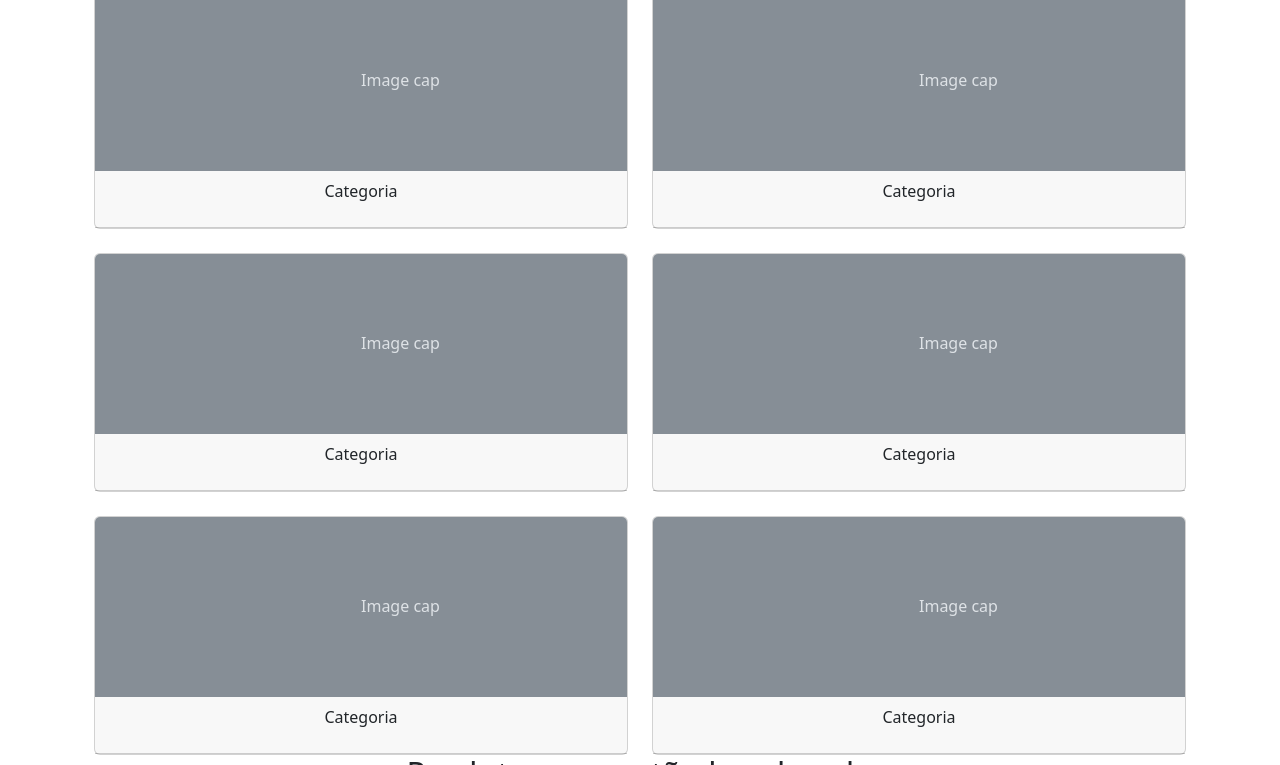
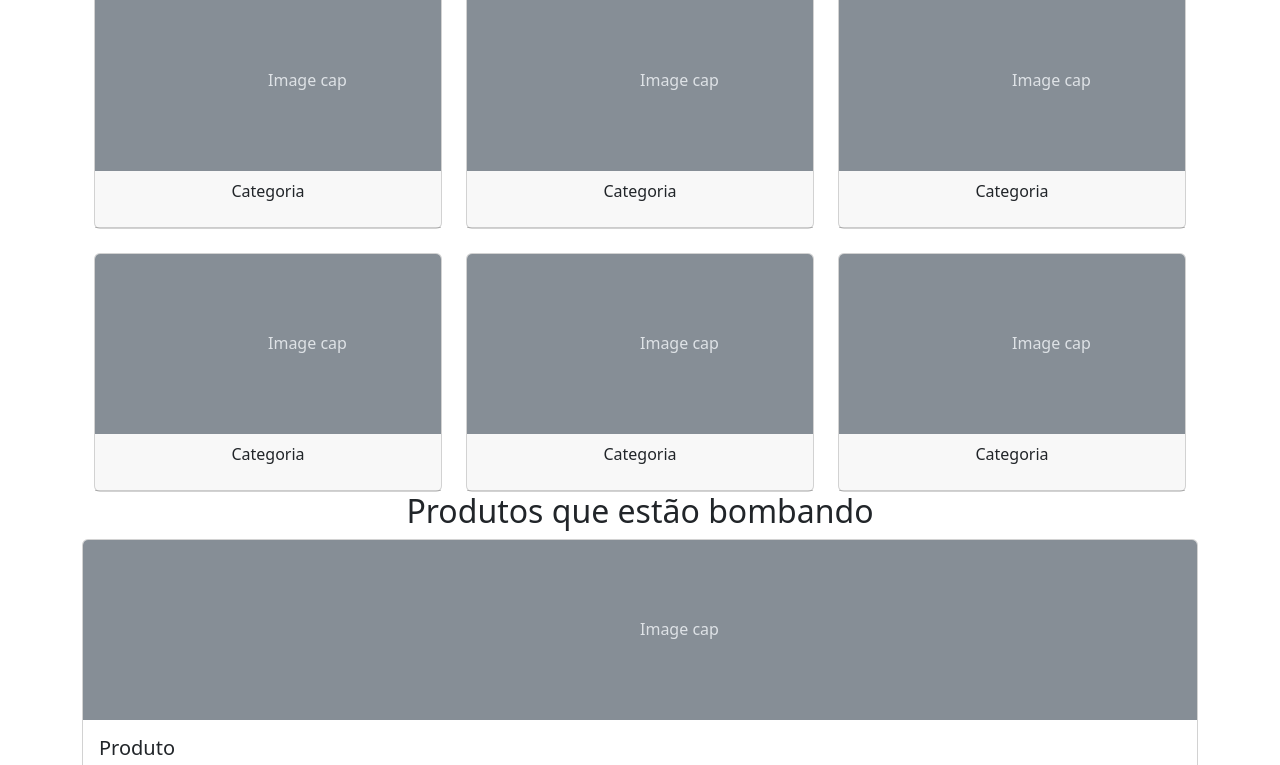
Before and after one commit to kevenscharttz/meteora, a plain HTML site: page meteora/index.html in a window 1280 px wide. Shown: the part 512-1277 px from the top of the page. Drawn offline with nearby package versions, Linux system fonts and the light colour scheme.

Commit message:
feito responsividade nos cards de categoria

```diff
--- a/meteora/index.html
+++ b/meteora/index.html
@@ -105,7 +105,7 @@
     <h2 class="text-center">Busque por categoria:</h2>
 
     <div class="container row mx-auto g-4">
-        <div class="col-6">
+        <div class="col-6 col-md-4 col-xxl-2">
             <div class="card">
                 <svg class="bd-placeholder-img card-img-top" width="100%" height="180"
                     xmlns="http://www.w3.org/2000/svg" role="img" aria-label="Placeholder: Image cap"
@@ -119,7 +119,7 @@
                 </div>
             </div>
         </div>
-        <div class="col-6">
+        <div class="col-6 col-md-4 col-xxl-2">
             <div class="card">
                 <svg class="bd-placeholder-img card-img-top" width="100%" height="180"
                     xmlns="http://www.w3.org/2000/svg" role="img" aria-label="Placeholder: Image cap"
@@ -133,7 +133,7 @@
                 </div>
             </div>
         </div>
-        <div class="col-6">
+        <div class="col-6 col-md-4 col-xxl-2">
             <div class="card">
                 <svg class="bd-placeholder-img card-img-top" width="100%" height="180"
                     xmlns="http://www.w3.org/2000/svg" role="img" aria-label="Placeholder: Image cap"
@@ -147,7 +147,7 @@
                 </div>
             </div>
         </div>
-        <div class="col-6">
+        <div class="col-6 col-md-4 col-xxl-2">
             <div class="card">
                 <svg class="bd-placeholder-img card-img-top" width="100%" height="180"
                     xmlns="http://www.w3.org/2000/svg" role="img" aria-label="Placeholder: Image cap"
@@ -161,7 +161,7 @@
                 </div>
             </div>
         </div>
-        <div class="col-6">
+        <div class="col-6 col-md-4 col-xxl-2">
             <div class="card">
                 <svg class="bd-placeholder-img card-img-top" width="100%" height="180"
                     xmlns="http://www.w3.org/2000/svg" role="img" aria-label="Placeholder: Image cap"
@@ -175,7 +175,7 @@
                 </div>
             </div>
         </div>
-        <div class="col-6">
+        <div class="col-6 col-md-4 col-xxl-2">
             <div class="card">
                 <svg class="bd-placeholder-img card-img-top" width="100%" height="180"
                     xmlns="http://www.w3.org/2000/svg" role="img" aria-label="Placeholder: Image cap"
```
